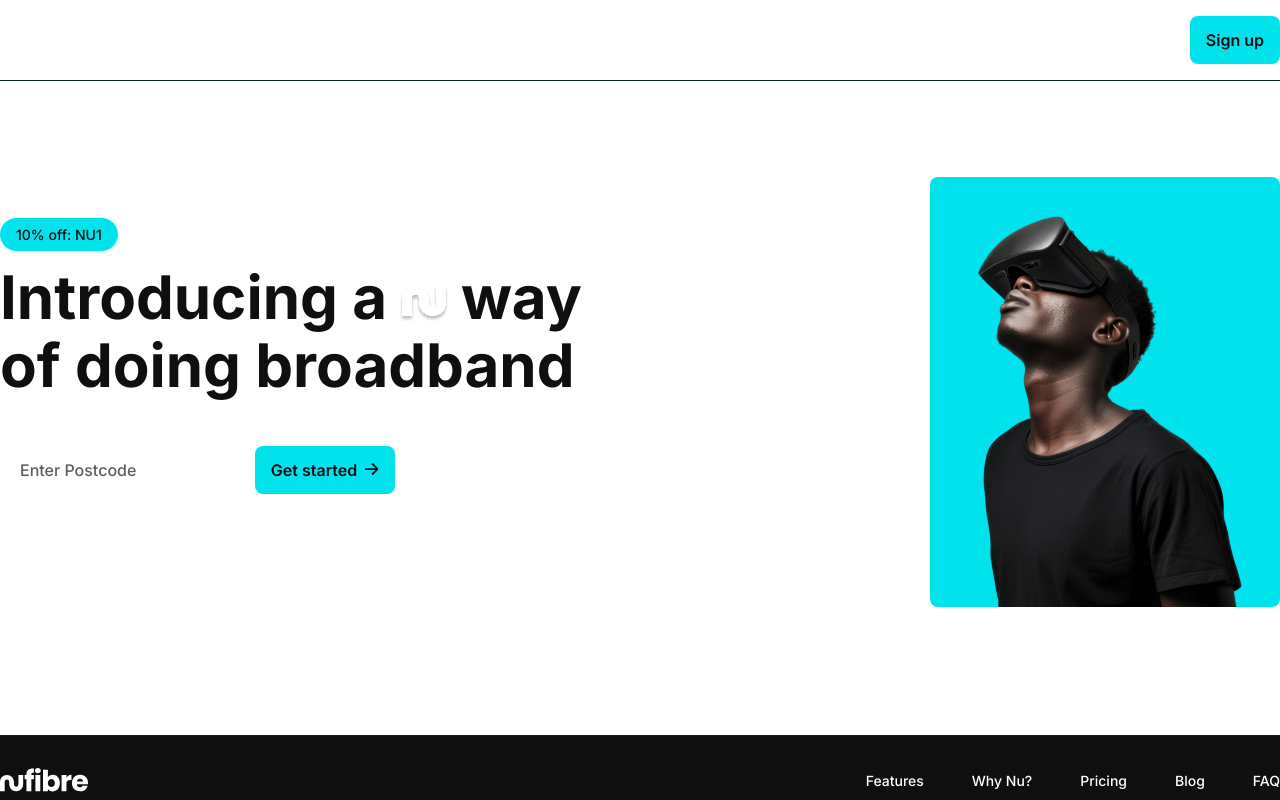
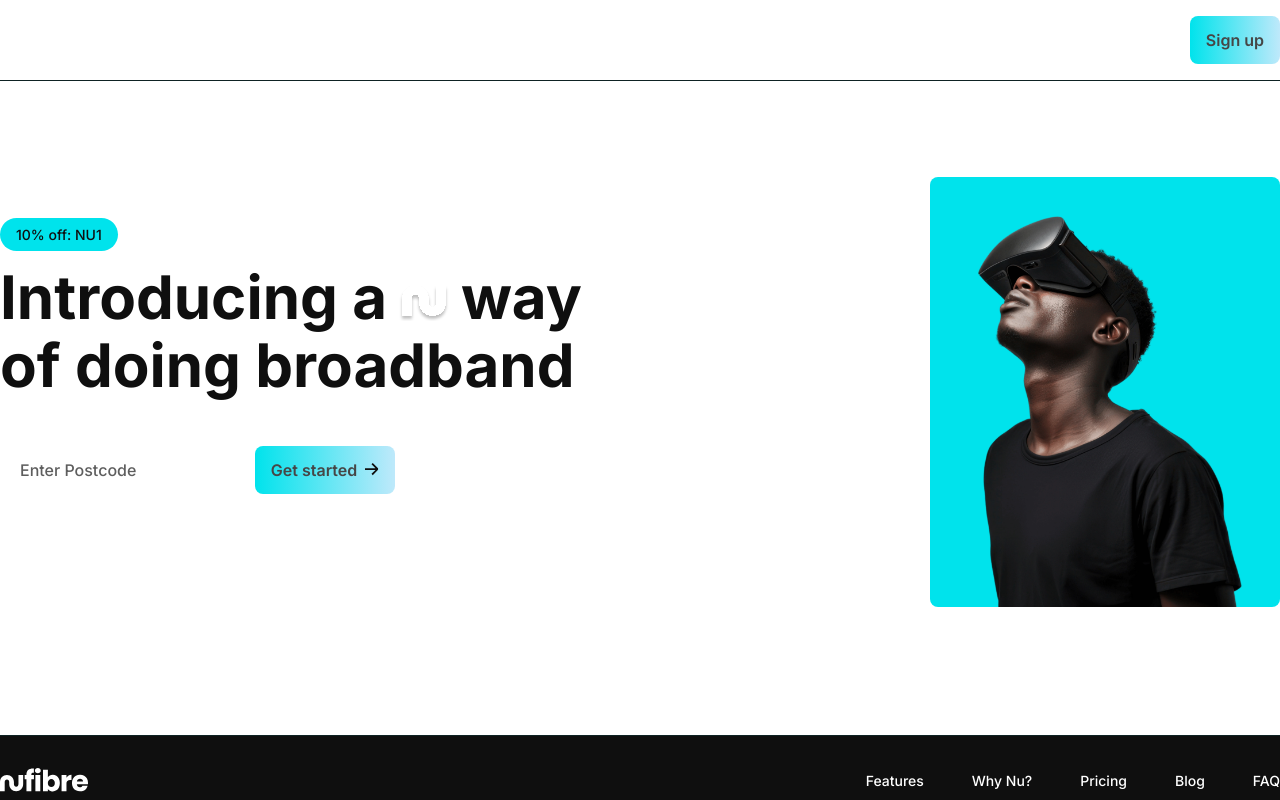
Before and after one commit to BisiDavi/nufibre-preview, a Next.js app: page / in a window 1280 px wide. Shown: the top 800 px of the page. Built offline with nearby package versions, Linux system fonts and the light colour scheme.

Commit message:
button updated

```diff
--- a/components/Button.tsx
+++ b/components/Button.tsx
@@ -8,7 +8,7 @@ interface Props {
 export default function Button({ text, className, children }: PropsWithChildren<Props>) {
 	return (
 		<button
-			className={`bg-[#00E3EC] cursor-pointer text-[16px] flex items-center justify-center font-[600] text-[#0f0f0f] rounded-[8px] h-[48px] px-4 ${className}`}>
+			className={`bg-[#00E3EC] button cursor-pointer text-[16px] flex items-center justify-center font-[600] text-[#0f0f0f] rounded-[8px] h-[48px] px-4 ${className}`}>
 			{text}
 			<span>{children}</span>
 		</button>
--- a/components/Footer.tsx
+++ b/components/Footer.tsx
@@ -30,7 +30,7 @@ export default function Footer() {
 						<ul className="flex space-x-12 text-[14px] font-[500] text-[#fff]">
 							{footerMenuItems.map((item) => (
 								<li key={item.name}>
-									<a href={item.href} className="text-[600] font-[#fff] text-[14px]">
+									<a href={item.href} className="menu_link pb-2 relative text-[600] font-[#fff] text-[14px]">
 										{item.name}
 									</a>
 								</li>
--- a/styles/globals.css
+++ b/styles/globals.css
@@ -33,3 +33,18 @@ body {
 	-webkit-transform: scaleX(-1);
 	transform: scaleX(-1);
 }
+
+.button {
+	background-image: linear-gradient(to right, #00E3EC 0%, #c2e9fb 51%, #00E3EC 100%);
+	background-size: 200% auto;
+	background-position: left top;
+	border-color: transparent;
+	color: #464646;
+	text-decoration: none;
+	transition: all 0.35s;
+	box-sizing: border-box;
+	&:hover {
+		background-position: right bottom;
+		color: #000;
+	}
+}
```
